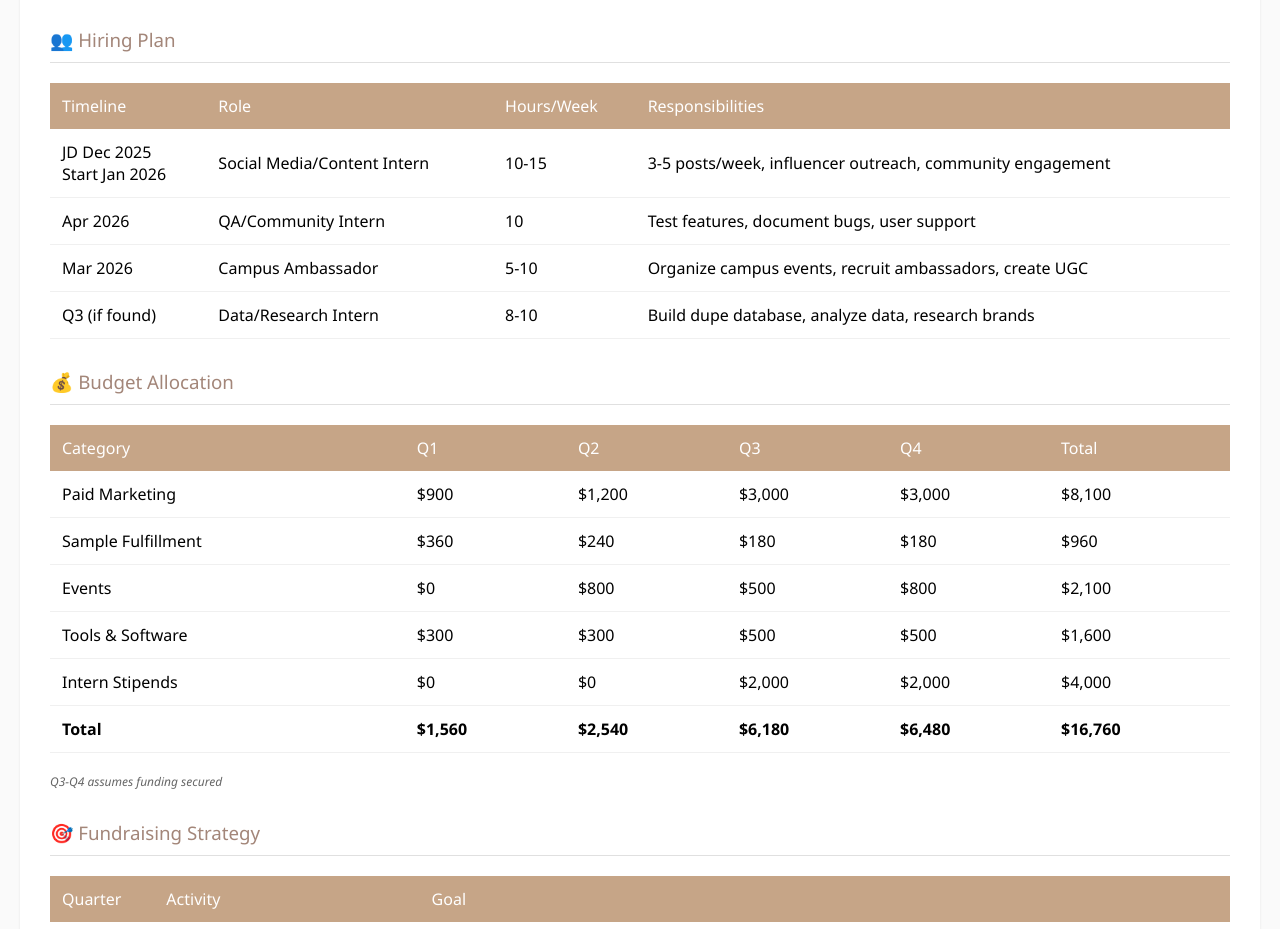
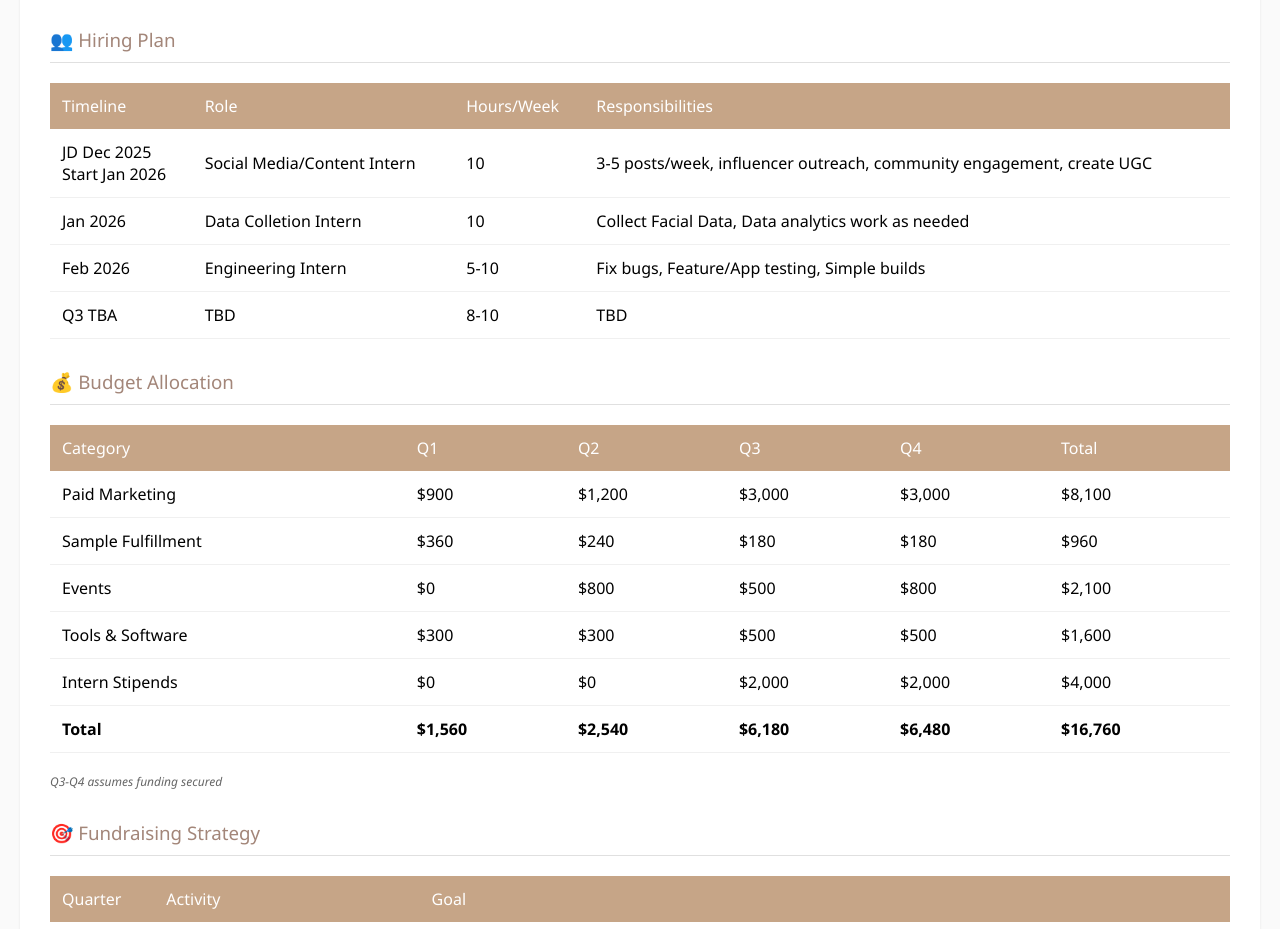
Before and after one commit to rsknight0322/2026-planning, a plain HTML site: page index.html in a window 1280 px wide. Shown: the part 1783-2712 px from the top of the page. Drawn offline with nearby package versions, Linux system fonts and the light colour scheme; no server answers.

Commit message:
Update index.html

```diff
--- a/index.html
+++ b/index.html
@@ -315,26 +315,26 @@
                 <tr>
                     <td>JD Dec 2025<br>Start Jan 2026</td>
                     <td>Social Media/Content Intern</td>
-                    <td>10-15</td>
-                    <td>3-5 posts/week, influencer outreach, community engagement</td>
+                    <td>10</td>
+                    <td>3-5 posts/week, influencer outreach, community engagement, create UGC</td>
                 </tr>
                 <tr>
-                    <td>Apr 2026</td>
-                    <td>QA/Community Intern</td>
+                    <td>Jan 2026</td>
+                    <td>Data Colletion Intern</td>
                     <td>10</td>
-                    <td>Test features, document bugs, user support</td>
+                    <td>Collect Facial Data, Data analytics work as needed</td>
                 </tr>
                 <tr>
-                    <td>Mar 2026</td>
-                    <td>Campus Ambassador</td>
+                    <td>Feb 2026</td>
+                    <td>Engineering Intern</td>
                     <td>5-10</td>
-                    <td>Organize campus events, recruit ambassadors, create UGC</td>
+                    <td>Fix bugs, Feature/App testing, Simple builds</td>
                 </tr>
                 <tr>
-                    <td>Q3 (if found)</td>
-                    <td>Data/Research Intern</td>
+                    <td>Q3 TBA</td>
+                    <td>TBD</td>
                     <td>8-10</td>
-                    <td>Build dupe database, analyze data, research brands</td>
+                    <td>TBD</td>
                 </tr>
             </table>
         </div>
```
